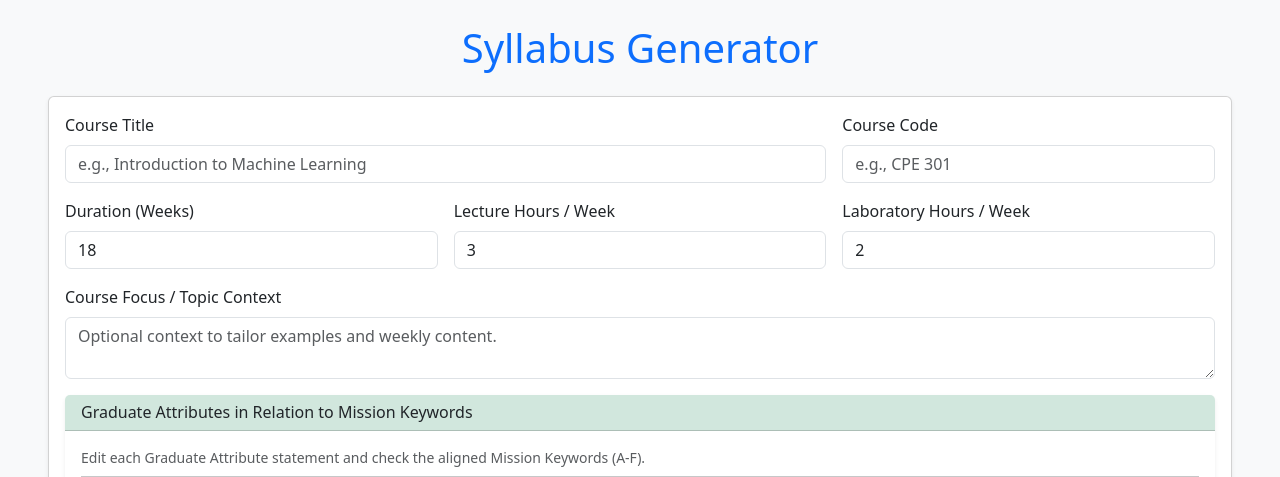
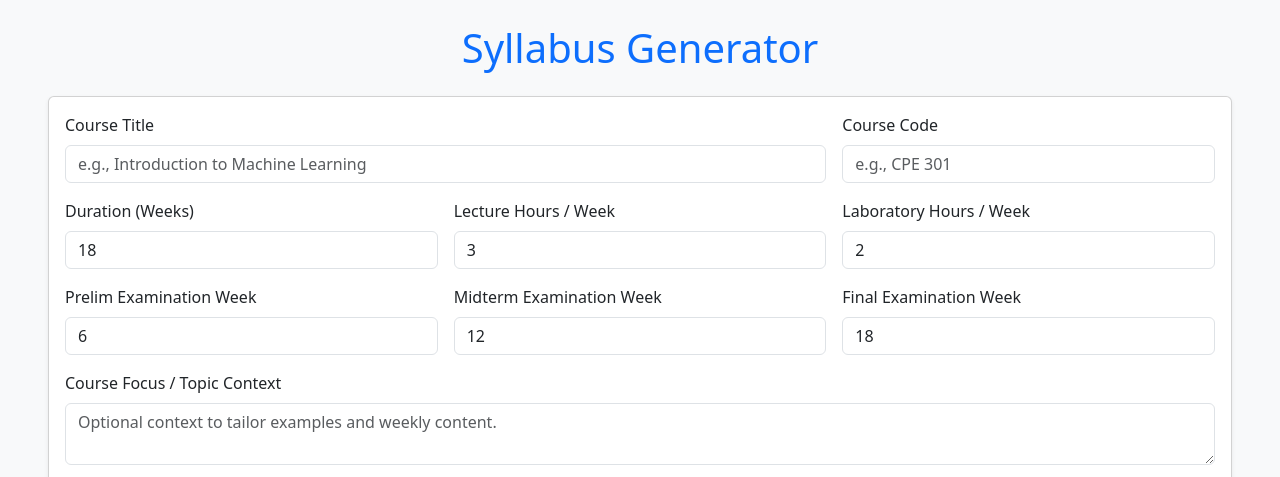
Before and after one commit to MACantara/InstructAI, a Flask app: page / in a window 1280 px wide. Shown: the top 477 px of the page. Run offline with Flask 3, Linux system fonts and the light colour scheme.

Commit message:
Add exam week inputs and update syllabus generation to include examination weeks

```diff
--- a/app/static/js/index.js
+++ b/app/static/js/index.js
@@ -344,6 +344,9 @@ document.addEventListener('DOMContentLoaded', () => {
         durationWeeksInput: document.getElementById('durationWeeks'),
         lectureHoursInput: document.getElementById('lectureHours'),
         labHoursInput: document.getElementById('labHours'),
+        prelimExamWeekInput: document.getElementById('prelimExamWeek'),
+        midtermExamWeekInput: document.getElementById('midtermExamWeek'),
+        finalExamWeekInput: document.getElementById('finalExamWeek'),
         topicInput: document.getElementById('topic'),
         gaEditor: document.getElementById('graduateAttributesEditor'),
         peoEditor: document.getElementById('peosEditor'),
@@ -445,6 +448,9 @@ document.addEventListener('DOMContentLoaded', () => {
         const durationWeeks = Number(elements.durationWeeksInput.value) || 18;
         const lectureHours = Number(elements.lectureHoursInput.value) || 3;
         const labHours = Number(elements.labHoursInput.value) || 2;
+        const prelimExamWeek = Number(elements.prelimExamWeekInput.value) || 6;
+        const midtermExamWeek = Number(elements.midtermExamWeekInput.value) || 12;
+        const finalExamWeek = Number(elements.finalExamWeekInput.value) || 18;
         const topic = elements.topicInput.value.trim();
 
         const graduateAttributesInput = collectGraduateAttributesInput();
@@ -475,6 +481,9 @@ document.addEventListener('DOMContentLoaded', () => {
                     durationWeeks,
                     lectureHours,
                     labHours,
+                    prelimExamWeek,
+                    midtermExamWeek,
+                    finalExamWeek,
                     topic,
                     graduateAttributesInput,
                     peosInput,
--- a/app/templates/index.html
+++ b/app/templates/index.html
@@ -38,6 +38,22 @@
                                 <label for="labHours" class="form-label">Laboratory Hours / Week</label>
                                 <input id="labHours" name="labHours" type="number" min="0" class="form-control"
                                     value="2" required>
+                            </div>
+
+                            <div class="col-md-4">
+                                <label for="prelimExamWeek" class="form-label">Prelim Examination Week</label>
+                                <input id="prelimExamWeek" name="prelimExamWeek" type="number" min="1" class="form-control"
+                                    value="6" required>
+                            </div>
+                            <div class="col-md-4">
+                                <label for="midtermExamWeek" class="form-label">Midterm Examination Week</label>
+                                <input id="midtermExamWeek" name="midtermExamWeek" type="number" min="1" class="form-control"
+                                    value="12" required>
+                            </div>
+                            <div class="col-md-4">
+                                <label for="finalExamWeek" class="form-label">Final Examination Week</label>
+                                <input id="finalExamWeek" name="finalExamWeek" type="number" min="1" class="form-control"
+                                    value="18" required>
                             </div>
 
                             <div class="col-12">
```
Also changed, not shown: app/utils/ai_helper.py (+15 -0 lines).
